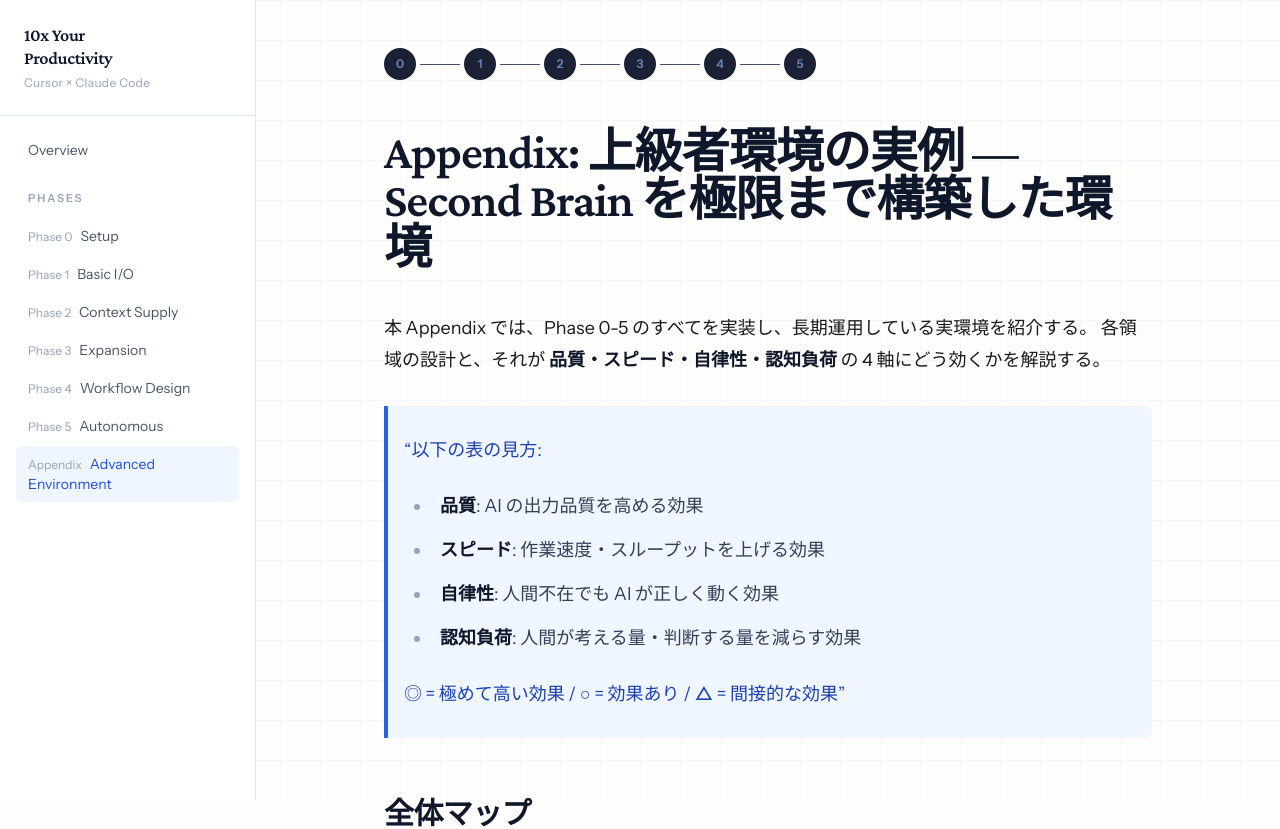
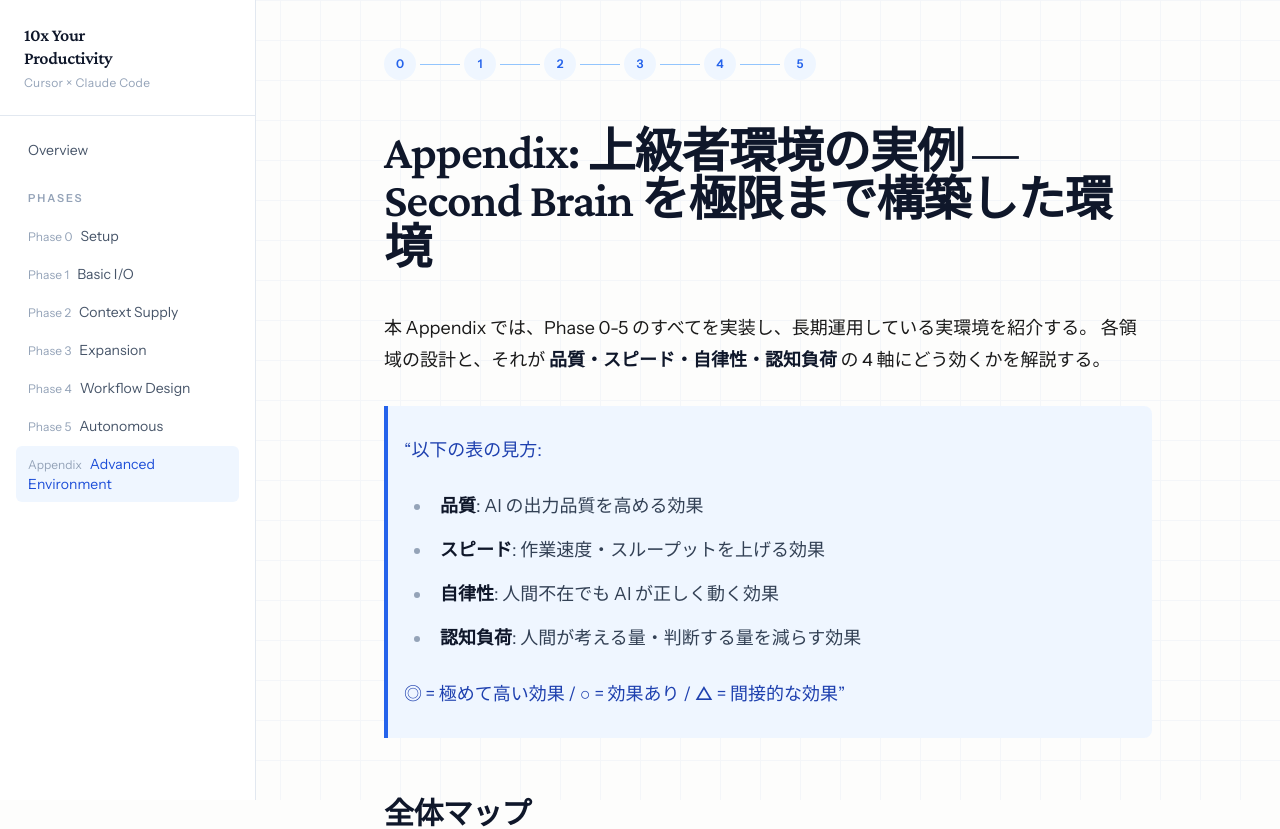
Before and after one commit to thedomainai/10x-productivity-perfect-guide, a Next.js app in the folder web/: page /phases/appendix-advanced-environment in a window 1280 px wide. Shown: the top 829 px of the page. Built offline with nearby package versions, Linux system fonts and the light colour scheme.

Commit message:
auto: web/src/app/phases/[slug]/page.tsx

```diff
--- a/web/src/app/phases/[slug]/page.tsx
+++ b/web/src/app/phases/[slug]/page.tsx
@@ -48,10 +48,10 @@ export default async function PhasePage(props: {
                 className={`w-8 h-8 rounded-full flex items-center justify-center text-xs font-bold transition-all duration-150
                   ${
                     p.slug === slug
-                      ? "bg-[#5068a4] text-white ring-2 ring-[#445076] ring-offset-2 ring-offset-[#000000]"
+                      ? "bg-blue-600 text-white ring-2 ring-blue-200 ring-offset-2 ring-offset-white"
                       : idx <= currentIndex
-                      ? "bg-[#1c2035] text-[#6b84c0] hover:bg-[#292f47]"
-                      : "bg-[#141418] text-[#3d3d48] hover:bg-[#1e1e24]"
+                      ? "bg-blue-50 text-blue-600 hover:bg-blue-100"
+                      : "bg-slate-100 text-slate-400 hover:bg-slate-200"
                   }`}
               >
                 {idx}
@@ -59,7 +59,7 @@ export default async function PhasePage(props: {
               {idx < mainPhases.length - 1 && (
                 <div
                   className={`w-6 lg:w-10 h-px ${
-                    idx < currentIndex ? "bg-[#445076]" : "bg-[#1e1e24]"
+                    idx < currentIndex ? "bg-blue-300" : "bg-slate-200"
                   }`}
                 />
               )}
@@ -71,14 +71,14 @@ export default async function PhasePage(props: {
         <MarkdownContent content={content} />
 
         {/* Prev / Next Navigation */}
-        <nav className="mt-16 pt-8 border-t border-[#1e1e24] flex justify-between gap-4">
+        <nav className="mt-16 pt-8 border-t border-slate-200 flex justify-between gap-4">
           <div className="min-w-0">
             {prevPhase ? (
               <Link
                 href={`/phases/${prevPhase.slug}`}
                 className="group inline-flex flex-col items-start"
               >
-                <span className="text-sm text-[#5a5a68] mb-1 flex items-center gap-1">
+                <span className="text-sm text-slate-400 mb-1 flex items-center gap-1">
                   <svg
                     className="w-4 h-4"
                     fill="none"
@@ -94,7 +94,7 @@ export default async function PhasePage(props: {
                   </svg>
                   Previous
                 </span>
-                <span className="font-medium text-[#6b84c0] group-hover:text-[#8fa5d4] transition-colors truncate">
+                <span className="font-medium text-blue-600 group-hover:text-blue-800 transition-colors truncate">
                   {prevPhase.phase}: {prevPhase.title}
                 </span>
               </Link>
@@ -103,7 +103,7 @@ export default async function PhasePage(props: {
                 href="/"
                 className="group inline-flex flex-col items-start"
               >
-                <span className="text-sm text-[#5a5a68] mb-1 flex items-center gap-1">
+                <span className="text-sm text-slate-400 mb-1 flex items-center gap-1">
                   <svg
                     className="w-4 h-4"
                     fill="none"
@@ -119,7 +119,7 @@ export default async function PhasePage(props: {
                   </svg>
                   Back
                 </span>
-                <span className="font-medium text-[#6b84c0] group-hover:text-[#8fa5d4] transition-colors">
+                <span className="font-medium text-blue-600 group-hover:text-blue-800 transition-colors">
                   Overview
                 </span>
               </Link>
@@ -131,7 +131,7 @@ export default async function PhasePage(props: {
                 href={`/phases/${nextPhase.slug}`}
                 className="group inline-flex flex-col items-end"
               >
-                <span className="text-sm text-[#5a5a68] mb-1 flex items-center gap-1">
+                <span className="text-sm text-slate-400 mb-1 flex items-center gap-1">
                   Next
                   <svg
                     className="w-4 h-4"
@@ -147,7 +147,7 @@ export default async function PhasePage(props: {
                     />
                   </svg>
                 </span>
-                <span className="font-medium text-[#6b84c0] group-hover:text-[#8fa5d4] transition-colors truncate">
+                <span className="font-medium text-blue-600 group-hover:text-blue-800 transition-colors truncate">
                   {nextPhase.phase}: {nextPhase.title}
                 </span>
               </Link>
@@ -156,7 +156,7 @@ export default async function PhasePage(props: {
                 href="/"
                 className="group inline-flex flex-col items-end"
               >
-                <span className="text-sm text-[#5a5a68] mb-1 flex items-center gap-1">
+                <span className="text-sm text-slate-400 mb-1 flex items-center gap-1">
                   Back
                   <svg
                     className="w-4 h-4"
@@ -172,7 +172,7 @@ export default async function PhasePage(props: {
                     />
                   </svg>
                 </span>
-                <span className="font-medium text-[#6b84c0] group-hover:text-[#8fa5d4] transition-colors">
+                <span className="font-medium text-blue-600 group-hover:text-blue-800 transition-colors">
                   Overview
                 </span>
               </Link>
```
